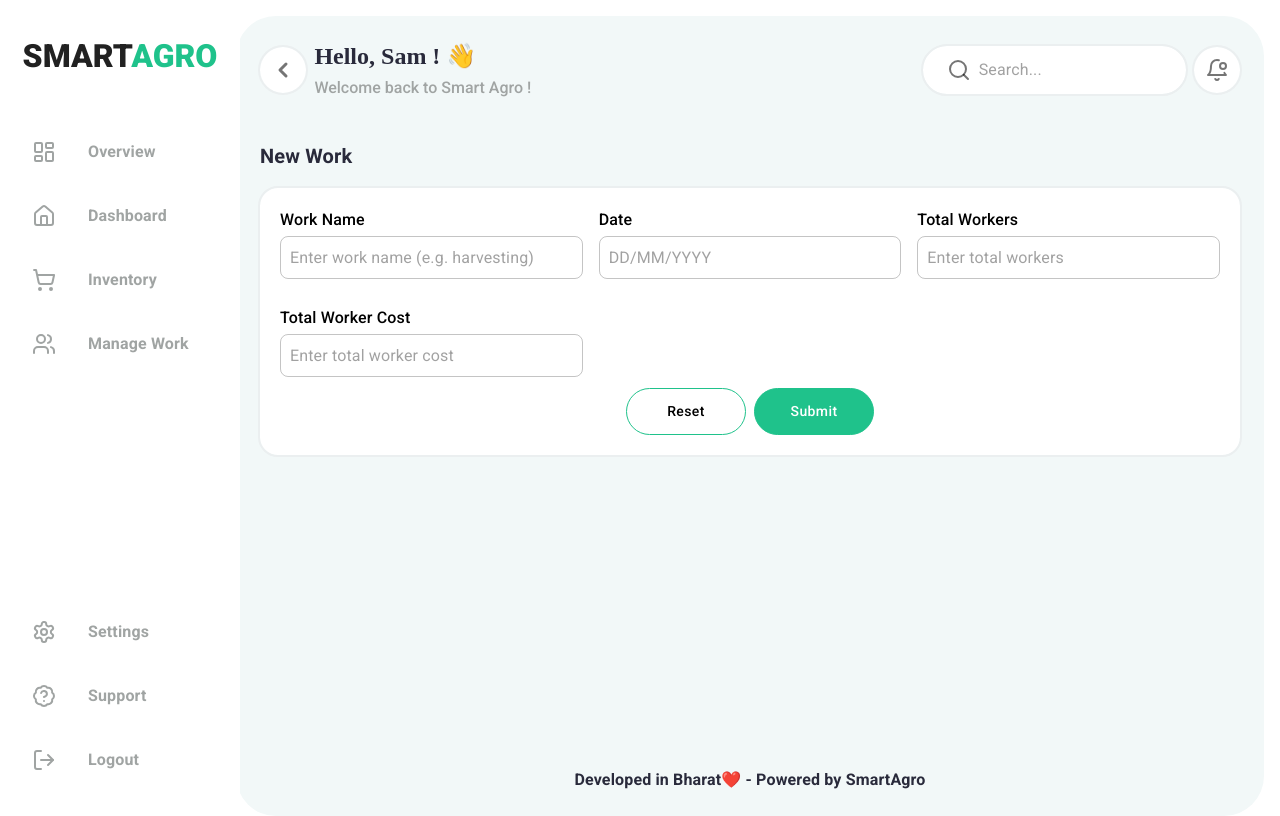
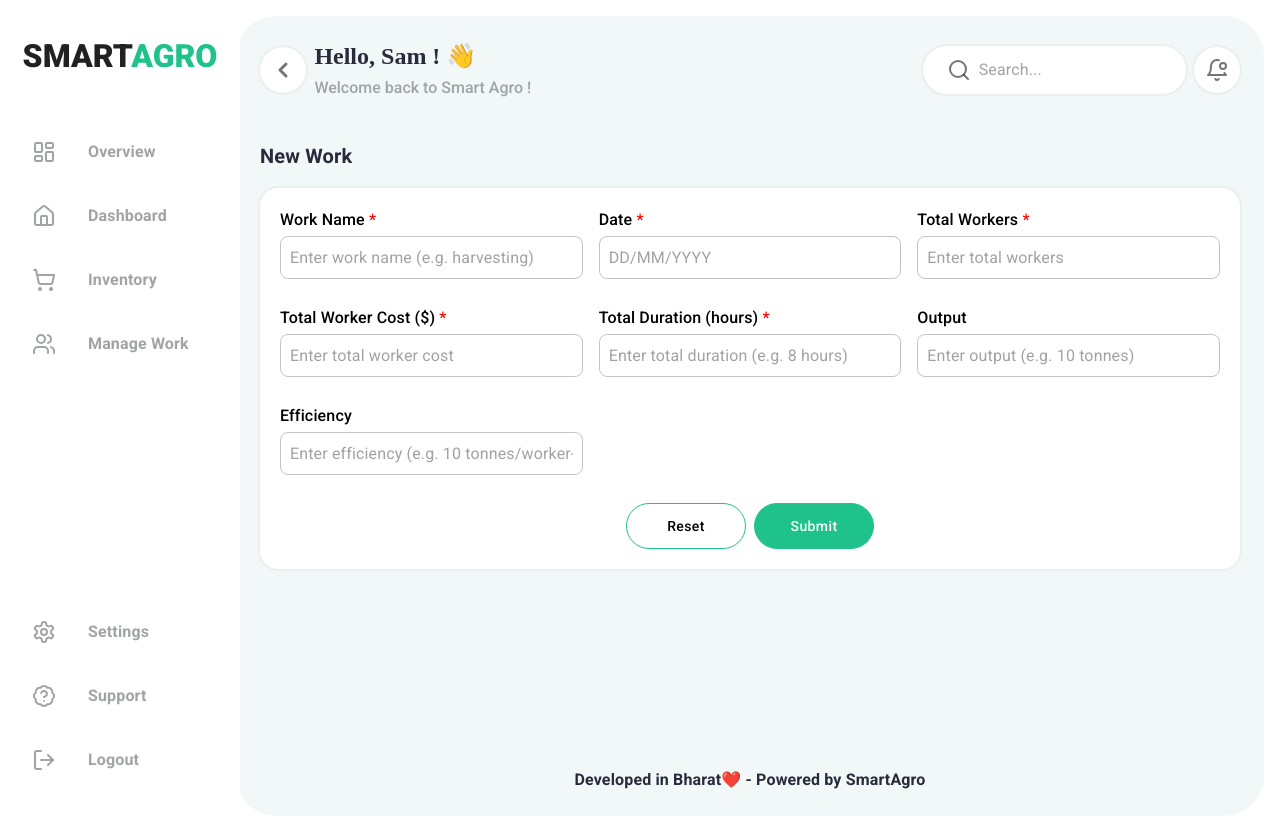
Before and after one commit to SambhajiShinde1234/saas-web-application-smart-agro, a React (Vite) app: page /work/new in a window 1280 px wide. Built offline with nearby package versions, Linux system fonts and the light colour scheme.

Commit message:
completed add new work form

```diff
--- a/src/pages/manage-labour/components/NewWork.jsx
+++ b/src/pages/manage-labour/components/NewWork.jsx
@@ -13,7 +13,7 @@
 import DxButton from '../../../components/ui/DxButton';
 
 const taskValidationSchema = yup.object({
-  work: yup.string().trim().required('Work title is required'),
+  work: yup.string().trim().required('Work name is required'),
   date: yup.string().required('Date is required'),
   totalWorkers: yup
     .number()
@@ -25,6 +25,13 @@
     .transform((value, originalValue) => (originalValue === '' ? null : value))
     .positive()
     .required('Total worker cost is required'),
+  totalDuration: yup
+    .number()
+    .transform((value, originalValue) => (originalValue === '' ? null : value))
+    .positive()
+    .required('Total work hours is required'),
+  output: yup.string().trim(),
+  effieciency: yup.string().trim(),
 });
 
 const NewWork = () => {
@@ -48,9 +55,11 @@
 
       <StyledCard>
         <form onSubmit={handleSubmit(onSubmit)}>
+          <StyledCardStack>
             <Grid2 container spacing={2}>
               <Grid2 size={{ xs: 12, sm: 6, lg: 4 }}>
                 <DxTextField
+                  required
                   label="Work Name"
                   name="work"
                   placeholder="Enter work name (e.g. harvesting)"
@@ -60,6 +69,7 @@
               </Grid2>
               <Grid2 size={{ xs: 12, sm: 6, lg: 4 }}>
                 <DxDatePicker
+                  required
                   label="Date"
                   name="date"
                   control={control}
@@ -68,6 +78,7 @@
               </Grid2>
               <Grid2 size={{ xs: 12, sm: 6, lg: 4 }}>
                 <DxTextField
+                  required
                   label="Total Workers"
                   type="number"
                   name="noOfWorkers"
@@ -78,12 +89,42 @@
               </Grid2>
               <Grid2 size={{ xs: 12, sm: 6, lg: 4 }}>
                 <DxTextField
-                label="Total Worker Cost"
+                  required
+                  label="Total Worker Cost ($)"
                   type="number"
                   name="totalCost"
                   placeholder="Enter total worker cost"
                   control={control}
                   errorMessage={errors.totalCost?.message}
+                />
+              </Grid2>
+              <Grid2 size={{ xs: 12, sm: 6, lg: 4 }}>
+                <DxTextField
+                  required
+                  label="Total Duration (hours)"
+                  type="number"
+                  name="totalDuration"
+                  placeholder="Enter total duration (e.g. 8 hours)"
+                  control={control}
+                  errorMessage={errors.totalDuration?.message}
+                />
+              </Grid2>
+              <Grid2 size={{ xs: 12, sm: 6, lg: 4 }}>
+                <DxTextField
+                  label="Output"
+                  name="output"
+                  placeholder="Enter output (e.g. 10 tonnes)"
+                  control={control}
+                  errorMessage={errors.output?.message}
+                />
+              </Grid2>
+              <Grid2 size={{ xs: 12, sm: 6, lg: 4 }}>
+                <DxTextField
+                  label="Efficiency"
+                  name="effieciency"
+                  placeholder="Enter efficiency (e.g. 10 tonnes/worker-hours)"
+                  control={control}
+                  errorMessage={errors.effieciency?.message}
                 />
               </Grid2>
             </Grid2>
@@ -99,6 +140,7 @@
                 Submit
               </DxButton>
             </StyledFlexCenter>
+          </StyledCardStack>
         </form>
       </StyledCard>
     </StyledCardStack>
```
Lines whose indentation alone changed are shown as unchanged.
